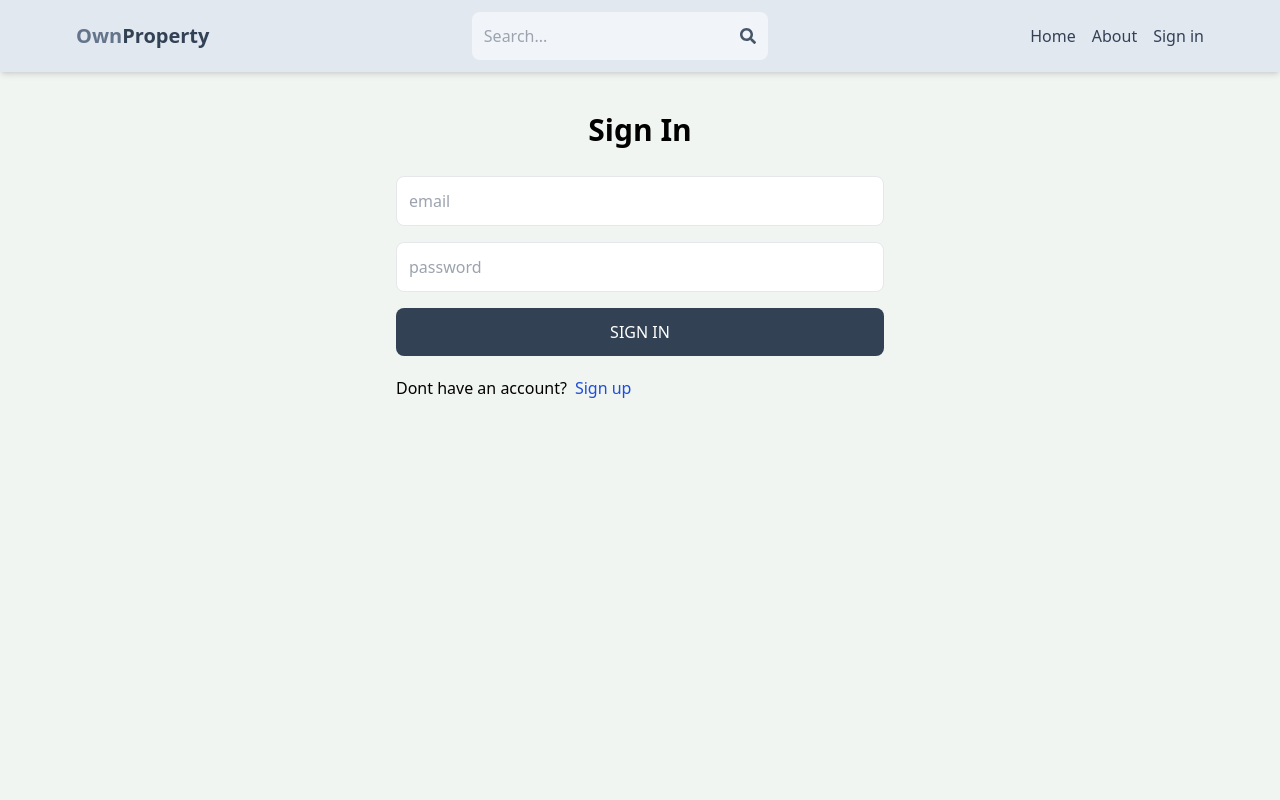
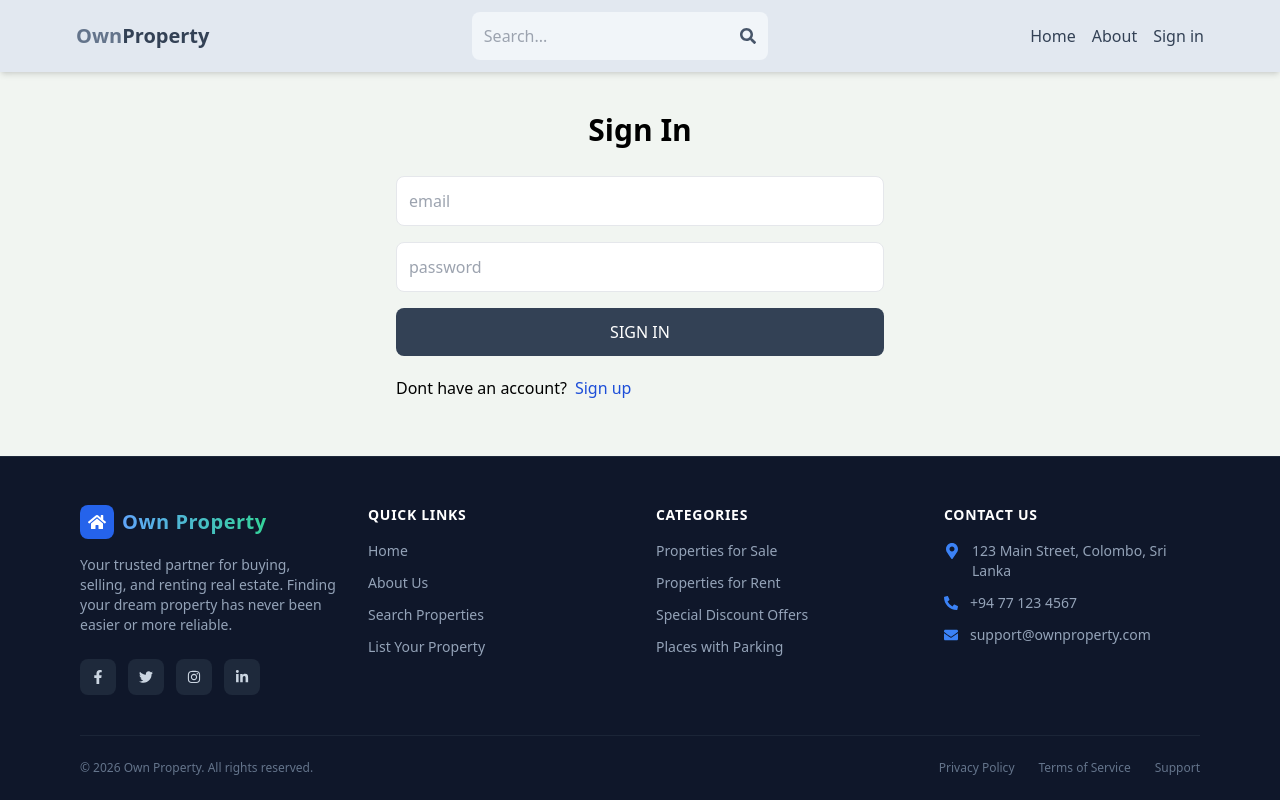
Before and after one commit to sanuwa13/Mern-Real-Estate-Marketplace, a React (Vite) app in the folder client/: page /sign-in in a window 1280 px wide. Built offline with nearby package versions, Linux system fonts and the light colour scheme; no server answers.

Commit message:
version 1 of the footer is added

```diff
--- a/client/src/App.jsx
+++ b/client/src/App.jsx
@@ -1,20 +1,26 @@
-import { BrowserRouter, Routes, Route } from 'react-router-dom';
-import Home from './pages/Home';
-import About from './pages/About';
-import SignIn from './pages/SignIn';
-import SignUp from './pages/SignUp';
-import Profile from './pages/Profile';
-import Header from './components/Header';
-import PrivateRoute from './components/PrivateRoute';
-import CreateListing from './pages/CreateListing';
-import UpdateListing from './pages/UpdateListing';
-import Listing from './pages/Listing';
-import Search from './pages/Search';
+import { BrowserRouter, Routes, Route } from "react-router-dom";
+import Home from "./pages/Home";
+import About from "./pages/About";
+import SignIn from "./pages/SignIn";
+import SignUp from "./pages/SignUp";
+import Profile from "./pages/Profile";
+import Header from "./components/Header";
+import PrivateRoute from "./components/PrivateRoute";
+import CreateListing from "./pages/CreateListing";
+import UpdateListing from "./pages/UpdateListing";
+import Listing from "./pages/Listing";
+import Search from "./pages/Search";
+import Footer from "./components/Footer";
 
 export default function App() {
   return (
     <BrowserRouter>
+      {/* 👈 Added flex container so Footer stays anchored at the bottom */}
+      <div className="flex flex-col min-h-screen">
         <Header />
+
+        {/* 👈 flex-1 expands to fill available space */}
+        <main className="flex-1">
           <Routes>
             <Route path="/" element={<Home />} />
             <Route path="/about" element={<About />} />
@@ -27,9 +33,16 @@ export default function App() {
             <Route element={<PrivateRoute />}>
               <Route path="/profile" element={<Profile />} />
               <Route path="/create-listing" element={<CreateListing />} />
-          <Route path="/update-listing/:listingId" element={<UpdateListing />} />
+              <Route
+                path="/update-listing/:listingId"
+                element={<UpdateListing />}
+              />
             </Route>
           </Routes>
+        </main>
+
+        <Footer />
+      </div>
     </BrowserRouter>
   );
 }
--- /dev/null
+++ b/client/src/components/Footer.jsx
@@ -0,0 +1,147 @@
+import { Link } from 'react-router-dom';
+import {
+  FaHome,
+  FaPhoneAlt,
+  FaEnvelope,
+  FaMapMarkerAlt,
+  FaFacebookF,
+  FaTwitter,
+  FaInstagram,
+  FaLinkedinIn
+} from 'react-icons/fa';
+
+export default function Footer() {
+  return (
+    <footer className='bg-slate-900 text-slate-300 border-t border-slate-800 pt-12 pb-6'>
+      <div className='max-w-6xl mx-auto px-4'>
+        {/* Main Footer Grid */}
+        <div className='grid grid-cols-1 md:grid-cols-2 lg:grid-cols-4 gap-8 pb-10 border-b border-slate-800/80'>
+
+          {/* Column 1: Brand Info */}
+          <div className='flex flex-col gap-4'>
+            <Link to='/' className='flex items-center gap-2 text-white font-bold text-xl tracking-wide'>
+              <div className='bg-blue-600 p-2 rounded-lg text-white'>
+                <FaHome className='text-lg' />
+              </div>
+              <span className='text-transparent bg-clip-text bg-gradient-to-r from-blue-400 to-emerald-400'>
+                Own Property
+              </span>
+            </Link>
+            <p className='text-xs sm:text-sm text-slate-400 leading-relaxed font-light'>
+              Your trusted partner for buying, selling, and renting real estate. Finding your dream property has never been easier or more reliable.
+            </p>
+            {/* Social Icons */}
+            <div className='flex items-center gap-3 mt-2'>
+              <a
+                href='https://facebook.com'
+                target='_blank'
+                rel='noreferrer'
+                className='w-9 h-9 bg-slate-800 hover:bg-blue-600 text-slate-300 hover:text-white rounded-lg flex items-center justify-center transition-all'
+              >
+                <FaFacebookF className='text-sm' />
+              </a>
+              <a
+                href='https://twitter.com'
+                target='_blank'
+                rel='noreferrer'
+                className='w-9 h-9 bg-slate-800 hover:bg-blue-400 text-slate-300 hover:text-white rounded-lg flex items-center justify-center transition-all'
+              >
+                <FaTwitter className='text-sm' />
+              </a>
+              <a
+                href='https://instagram.com'
+                target='_blank'
+                rel='noreferrer'
+                className='w-9 h-9 bg-slate-800 hover:bg-pink-600 text-slate-300 hover:text-white rounded-lg flex items-center justify-center transition-all'
+              >
+                <FaInstagram className='text-sm' />
+              </a>
+              <a
+                href='https://linkedin.com'
+                target='_blank'
+                rel='noreferrer'
+                className='w-9 h-9 bg-slate-800 hover:bg-blue-700 text-slate-300 hover:text-white rounded-lg flex items-center justify-center transition-all'
+              >
+                <FaLinkedinIn className='text-sm' />
+              </a>
+            </div>
+          </div>
+
+          {/* Column 2: Quick Links */}
+          <div className='flex flex-col gap-3'>
+            <h3 className='text-white font-semibold text-sm uppercase tracking-wider mb-1'>
+              Quick Links
+            </h3>
+            <Link to='/' className='text-sm text-slate-400 hover:text-white transition-colors w-fit'>
+              Home
+            </Link>
+            <Link to='/about' className='text-sm text-slate-400 hover:text-white transition-colors w-fit'>
+              About Us
+            </Link>
+            <Link to='/search' className='text-sm text-slate-400 hover:text-white transition-colors w-fit'>
+              Search Properties
+            </Link>
+            <Link to='/create-listing' className='text-sm text-slate-400 hover:text-white transition-colors w-fit'>
+              List Your Property
+            </Link>
+          </div>
+
+          {/* Column 3: Property Types */}
+          <div className='flex flex-col gap-3'>
+            <h3 className='text-white font-semibold text-sm uppercase tracking-wider mb-1'>
+              Categories
+            </h3>
+            <Link to='/search?type=sale' className='text-sm text-slate-400 hover:text-white transition-colors w-fit'>
+              Properties for Sale
+            </Link>
+            <Link to='/search?type=rent' className='text-sm text-slate-400 hover:text-white transition-colors w-fit'>
+              Properties for Rent
+            </Link>
+            <Link to='/search?offer=true' className='text-sm text-slate-400 hover:text-white transition-colors w-fit'>
+              Special Discount Offers
+            </Link>
+            <Link to='/search?parking=true' className='text-sm text-slate-400 hover:text-white transition-colors w-fit'>
+              Places with Parking
+            </Link>
+          </div>
+
+          {/* Column 4: Contact Information */}
+          <div className='flex flex-col gap-3'>
+            <h3 className='text-white font-semibold text-sm uppercase tracking-wider mb-1'>
+              Contact Us
+            </h3>
+            <div className='flex items-start gap-3 text-sm text-slate-400'>
+              <FaMapMarkerAlt className='text-blue-500 text-base mt-0.5 shrink-0' />
+              <span>123 Main Street, Colombo, Sri Lanka</span>
+            </div>
+            <div className='flex items-center gap-3 text-sm text-slate-400'>
+              <FaPhoneAlt className='text-blue-500 text-sm shrink-0' />
+              <span>+94 77 123 4567</span>
+            </div>
+            <div className='flex items-center gap-3 text-sm text-slate-400'>
+              <FaEnvelope className='text-blue-500 text-sm shrink-0' />
+              <span>support@ownproperty.com</span>
+            </div>
+          </div>
+
+        </div>
+
+        {/* Bottom Copyright Bar */}
+        <div className='pt-6 flex flex-col sm:flex-row items-center justify-between gap-4 text-xs text-slate-500'>
+          <p>© {new Date().getFullYear()} Own Property. All rights reserved.</p>
+          <div className='flex gap-6'>
+            <Link to='#' className='hover:text-slate-300 transition-colors'>
+              Privacy Policy
+            </Link>
+            <Link to='#' className='hover:text-slate-300 transition-colors'>
+              Terms of Service
+            </Link>
+            <Link to='#' className='hover:text-slate-300 transition-colors'>
+              Support
+            </Link>
+          </div>
+        </div>
+      </div>
+    </footer>
+  );
+}
```
Lines whose indentation alone changed are shown as unchanged.
